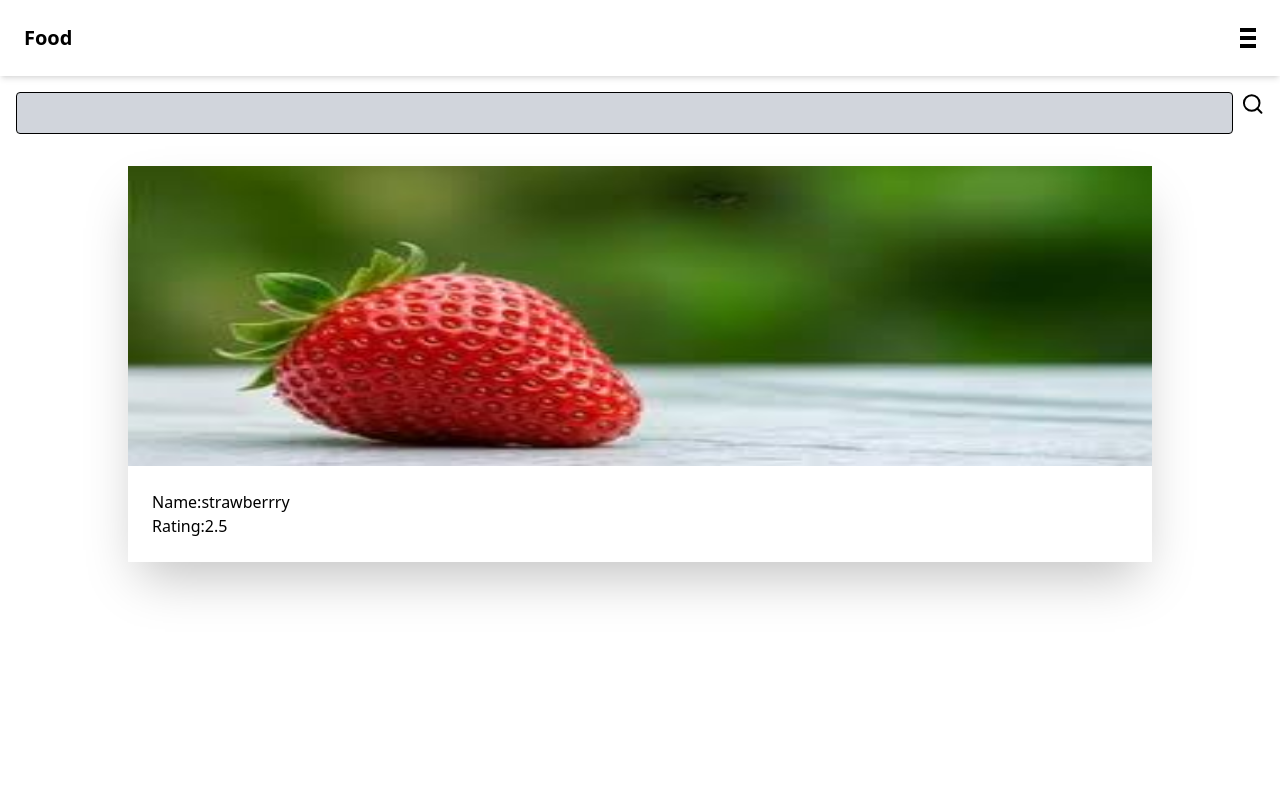
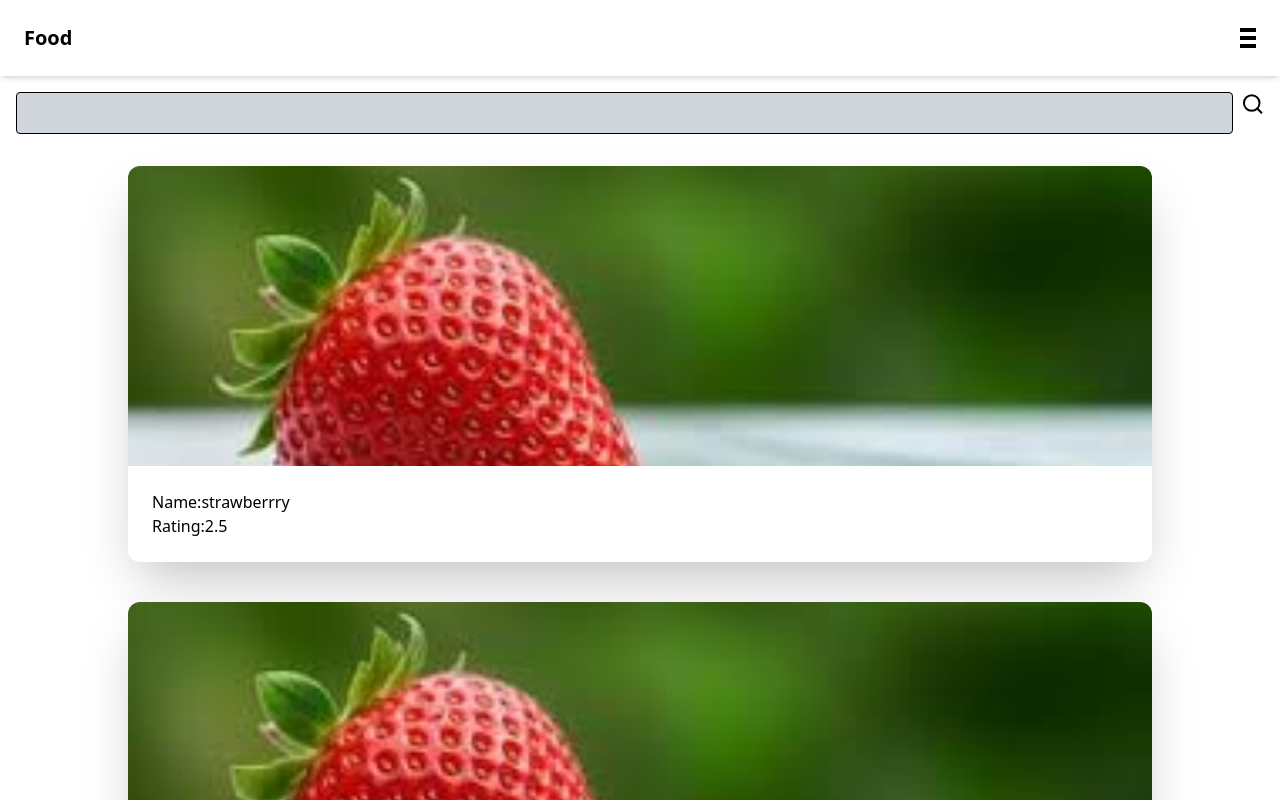
Before and after one commit to oyelowodavid20-art/mymovieapp, a React (Vite) app: page / in a window 1280 px wide. Shown: the top 800 px of the page. Built offline with nearby package versions, Linux system fonts and the light colour scheme.

Commit message:
add image

```diff
--- a/src/App.jsx
+++ b/src/App.jsx
@@ -1,12 +1,12 @@
 import Header from "./componet/Header";
 import Searchbar from "./componet/Searchbar";
-import RecipeCard from "./componet/RecipeCard";
+import Recipes from "./componet/Recipes";
 function App() {
   return (
     <div className=" items-center ">
       <Header />
       <Searchbar />
-      <RecipeCard />
+      <Recipes/>
     </div>
   );
 }
--- a/src/componet/RecipeCard.jsx
+++ b/src/componet/RecipeCard.jsx
@@ -1,12 +1,12 @@
 export default function RecipeCard() {
   return (
-    <div className="w-[80%] mx-auto shadow-2xl">
+    <div className="w-[80%] mx-auto shadow-2xl rounded-xl overflow-hidden">
       <img
         src="./download.jpeg"
         alt="strawberry"
-        className="w-full h-[300px] object-center object-fit"
+        className="w-full h-[300px] object-center object-cover"
       />
-      <div className="p-6">
+      <div className="p-6 r">
         <h2>Name:strawberrry</h2>
         <h2>Rating:2.5</h2>
       </div>
--- /dev/null
+++ b/src/componet/Recipes.jsx
@@ -0,0 +1,10 @@
+import RecipeCard from "./RecipeCard";
+export default function Recipes() {
+  return (
+    <div className="flex flex-col gap-10">
+      <RecipeCard />
+      <RecipeCard />
+      <RecipeCard/>
+    </div>
+  );
+}
```
